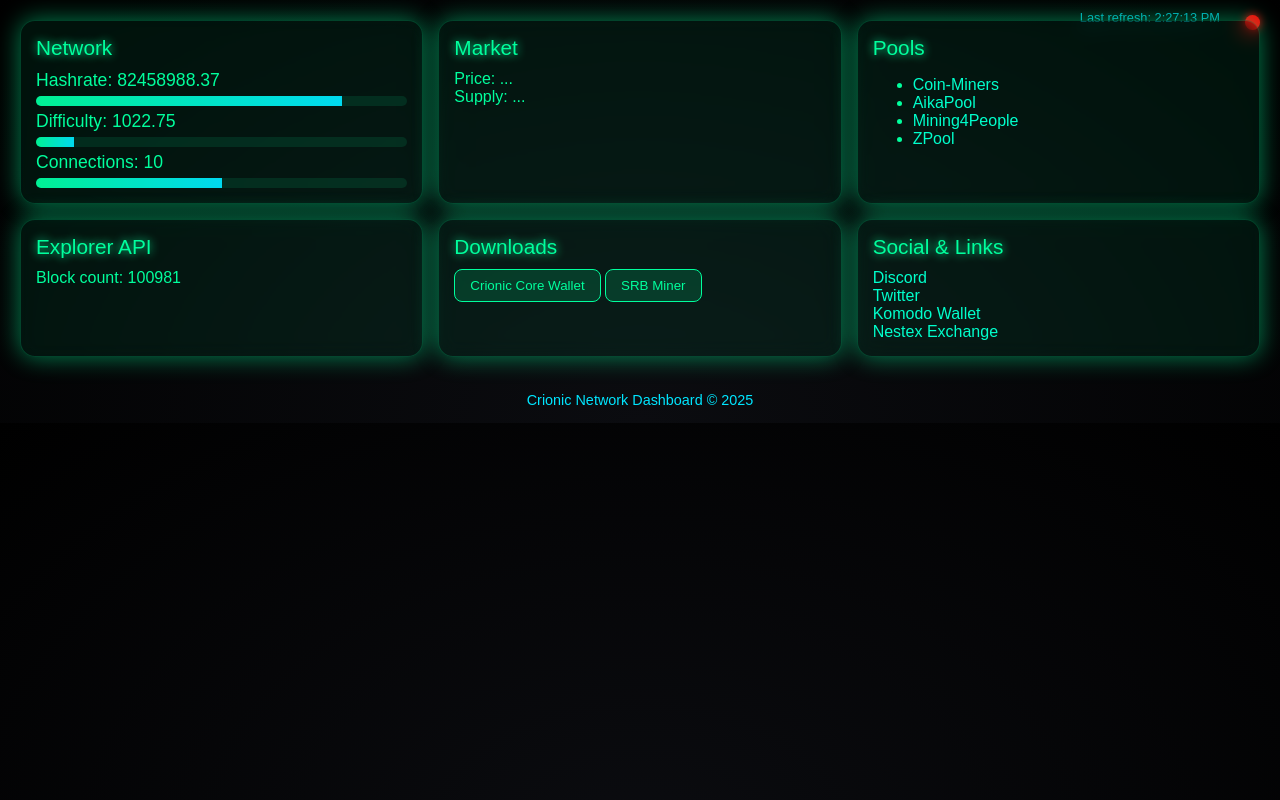
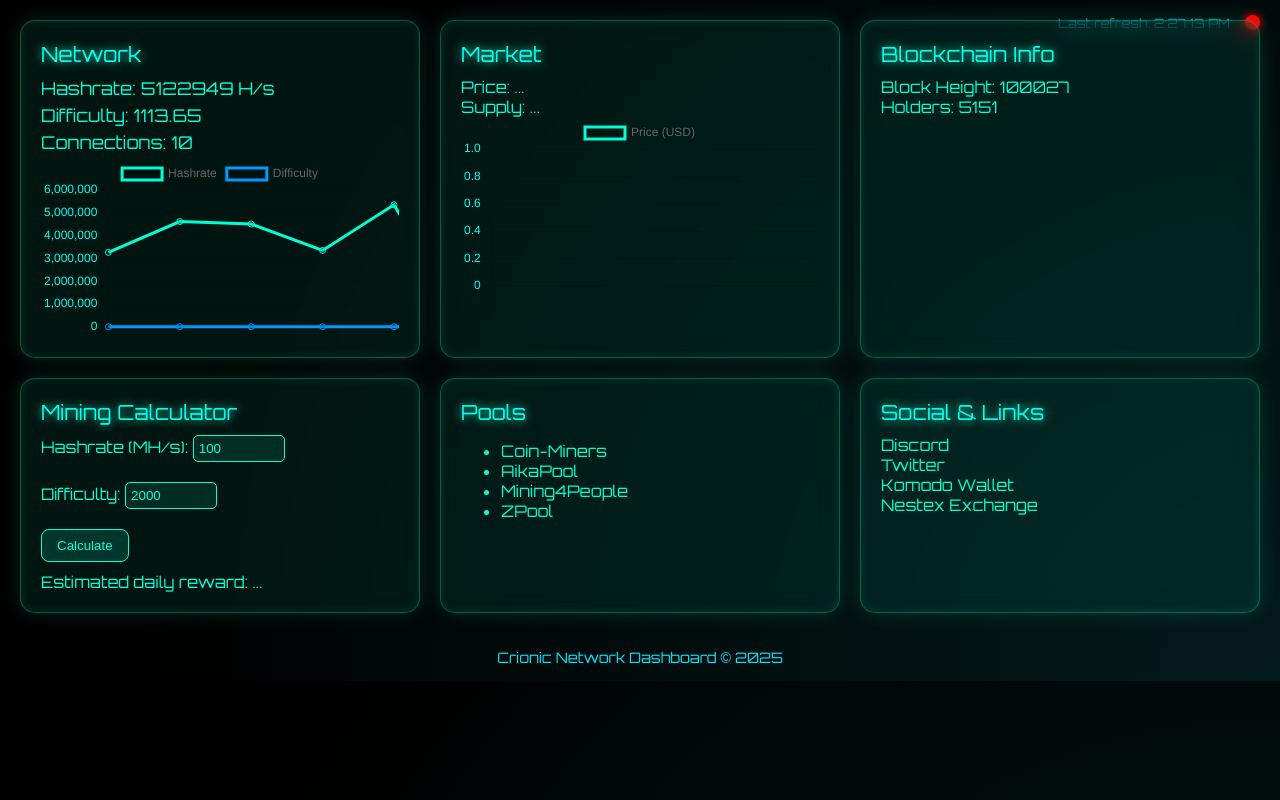
Before and after one commit to CRNCmonitor/Crionic, a plain HTML site: page index.html in a window 1280 px wide. Drawn offline with nearby package versions, Linux system fonts and the light colour scheme; no server answers.

Commit message:
Update index.html

```diff
--- a/index.html
+++ b/index.html
@@ -4,52 +4,86 @@
 <meta charset="UTF-8">
 <meta name="viewport" content="width=device-width, initial-scale=1.0">
 <title>Crionic Network Dashboard</title>
-<link rel="icon" href="https://explorer.crionic.org/favicon.ico">
+<link href="https://fonts.googleapis.com/css2?family=Orbitron:wght@400;600&display=swap" rel="stylesheet">
+<script src="https://cdn.jsdelivr.net/npm/chart.js"></script>
 <style>
 body {
   margin: 0;
   font-family: 'Orbitron', sans-serif;
-  background: radial-gradient(ellipse at bottom, #0b0c10 0%, #000000 100%);
-  color: #00ff9d;
+  background: radial-gradient(circle at bottom right, #031a1a 0%, #000000 80%);
+  color: #00ffd5;
+  overflow-x: hidden;
 }
 .container {
   display: grid;
-  grid-template-columns: repeat(3, 1fr);
-  grid-gap: 15px;
+  grid-template-columns: repeat(auto-fit, minmax(320px, 1fr));
+  grid-gap: 20px;
   padding: 20px;
 }
 .panel {
-  background: rgba(0, 255, 157, 0.07);
-  border: 1px solid rgba(0, 255, 157, 0.2);
+  background: rgba(0, 255, 200, 0.08);
+  border: 1px solid rgba(0, 255, 200, 0.3);
   border-radius: 15px;
-  backdrop-filter: blur(10px);
-  box-shadow: 0 0 20px rgba(0,255,157,0.2), inset 0 0 10px rgba(0,255,157,0.2);
-  padding: 15px;
-  animation: pulseGlow 4s infinite alternate;
+  backdrop-filter: blur(12px);
+  padding: 20px;
+  box-shadow: 0 0 20px rgba(0,255,200,0.15), inset 0 0 10px rgba(0,255,200,0.1);
+  transition: transform 0.2s ease;
 }
-@keyframes pulseGlow {
-  from { box-shadow: 0 0 10px rgba(0,255,157,0.1); }
-  to { box-shadow: 0 0 25px rgba(0,255,157,0.5); }
+.panel:hover { transform: translateY(-5px); box-shadow: 0 0 30px rgba(0,255,200,0.4); }
+.title {
+  font-size: 1.3em;
+  color: #00fff2;
+  text-shadow: 0 0 10px #00ffc6;
+  margin-bottom: 10px;
 }
-.title { font-size: 1.3em; text-shadow: 0 0 10px #00ff9d; margin-bottom: 10px; }
-.value { font-size: 1.1em; margin: 5px 0; }
-.progress { height: 10px; background: rgba(0,255,157,0.1); border-radius: 10px; overflow: hidden; }
-.progress-bar { height: 100%; width: 0%; background: linear-gradient(90deg,#00ff9d,#00e6ff); animation: pulseBar 2s infinite alternate; }
-@keyframes pulseBar { from{opacity:.7;} to{opacity:1;} }
-.footer { text-align: center; padding: 15px; font-size: .9em; color: #00e6ff; }
-a { color: #00ffcc; text-decoration: none; } a:hover { color: #fff; }
-#refresh-indicator { position: absolute; top: 10px; right: 60px; color: #00e6ff; font-size: .8em; opacity: .7; }
-#api-status { position: absolute; top: 15px; right: 20px; width: 15px; height: 15px; border-radius: 50%; background: gray; box-shadow: 0 0 10px gray; }
+.value {
+  font-size: 1.1em;
+  margin: 5px 0;
+}
 button {
-  background: rgba(0,255,157,0.15);
-  border: 1px solid #00ff9d;
-  color: #00ff9d;
+  background: rgba(0,255,200,0.15);
+  border: 1px solid #00ffd5;
+  color: #00ffd5;
   padding: 8px 15px;
   border-radius: 8px;
   cursor: pointer;
-  font-family: 'Orbitron', sans-serif;
 }
-button:hover { background: rgba(0,255,157,0.3); }
+button:hover { background: rgba(0,255,200,0.3); }
+#api-status {
+  position: fixed;
+  top: 15px;
+  right: 20px;
+  width: 15px;
+  height: 15px;
+  border-radius: 50%;
+  background: gray;
+  box-shadow: 0 0 10px gray;
+}
+#refresh-indicator {
+  position: fixed;
+  top: 15px;
+  right: 50px;
+  color: #00e6ff;
+  font-size: 0.8em;
+  opacity: 0.7;
+}
+.footer {
+  text-align: center;
+  padding: 15px;
+  font-size: 0.9em;
+  color: #00e6ff;
+}
+a { color: #00ffcc; text-decoration: none; }
+a:hover { color: #ffffff; }
+canvas { width: 100%; height: 180px; }
+input {
+  background: rgba(0,255,200,0.1);
+  border: 1px solid #00ffd5;
+  border-radius: 5px;
+  color: #00ffd5;
+  padding: 5px;
+  width: 80px;
+}
 </style>
 </head>
 <body>
@@ -60,17 +94,30 @@ button:hover { background: rgba(0,255,157,0.3); }
   <div class="panel" id="network">
     <div class="title">Network</div>
     <div class="value" id="hashrate">Hashrate: ...</div>
-    <div class="progress"><div class="progress-bar" id="hashrate-bar"></div></div>
     <div class="value" id="difficulty">Difficulty: ...</div>
-    <div class="progress"><div class="progress-bar" id="diff-bar"></div></div>
     <div class="value" id="connections">Connections: ...</div>
-    <div class="progress"><div class="progress-bar" id="conn-bar"></div></div>
+    <canvas id="networkChart"></canvas>
   </div>
 
   <div class="panel" id="market">
     <div class="title">Market</div>
     <div id="price">Price: ...</div>
     <div id="supply">Supply: ...</div>
+    <canvas id="priceChart"></canvas>
+  </div>
+
+  <div class="panel" id="blockchain">
+    <div class="title">Blockchain Info</div>
+    <div id="blockcount">Block Height: ...</div>
+    <div id="hodlers">Holders: ...</div>
+  </div>
+
+  <div class="panel" id="calc">
+    <div class="title">Mining Calculator</div>
+    <label>Hashrate (MH/s):</label> <input id="mh" type="number" value="100"><br><br>
+    <label>Difficulty:</label> <input id="diff" type="number" value="2000"><br><br>
+    <button onclick="calcProfit()">Calculate</button>
+    <div id="profitResult" style="margin-top:10px;">Estimated daily reward: ...</div>
   </div>
 
   <div class="panel" id="pools">
@@ -83,18 +130,7 @@ button:hover { background: rgba(0,255,157,0.3); }
     </ul>
   </div>
 
-  <div class="panel" id="explorer">
-    <div class="title">Explorer API</div>
-    <div id="blockcount">Block count: ...</div>
-  </div>
-
-  <div class="panel" id="downloads">
-    <div class="title">Downloads</div>
-    <button onclick="window.open('https://github.com/diabaths/Crionic-Coin/releases')">Crionic Core Wallet</button>
-    <button onclick="window.open('https://github.com/doktor83/SRBMiner-Multi/releases')">SRB Miner</button>
-  </div>
-
-  <div class="panel" id="socials">
+  <div class="panel" id="links">
     <div class="title">Social & Links</div>
     <a href="https://discord.com/invite/SKDkjcJTKM" target="_blank">Discord</a><br>
     <a href="https://x.com/CrionicCoin" target="_blank">Twitter</a><br>
@@ -106,56 +142,99 @@ button:hover { background: rgba(0,255,157,0.3); }
 <div class="footer">Crionic Network Dashboard © 2025</div>
 
 <script>
+let priceChart, networkChart;
+let prices = [], times = [];
+let hashHistory = [], diffHistory = [];
+let apiStatus = document.getElementById('api-status');
+
 async function fetchMarket() {
-  const apiStatus = document.getElementById('api-status');
-  apiStatus.style.background = 'yellow';
-  apiStatus.style.boxShadow = '0 0 10px yellow';
+  apiStatus.style.background = 'yellow'; apiStatus.style.boxShadow = '0 0 10px yellow';
   try {
     const res = await fetch('https://api.coinpaprika.com/v1/tickers/crnc-crionic');
     const data = await res.json();
-    document.getElementById('price').innerText = `Price: ${data.quotes.USD.price.toFixed(6)} USD`;
+    const price = data.quotes.USD.price;
+    document.getElementById('price').innerText = `Price: ${price.toFixed(6)} USD`;
     document.getElementById('supply').innerText = `Supply: ${data.total_supply.toLocaleString()}`;
-    apiStatus.style.background = 'lime';
-    apiStatus.style.boxShadow = '0 0 10px lime';
-  } catch (err) {
-    apiStatus.style.background = 'red';
-    apiStatus.style.boxShadow = '0 0 10px red';
-    console.error('Coinpaprika API error:', err);
+    apiStatus.style.background = 'lime'; apiStatus.style.boxShadow = '0 0 10px lime';
+    const now = new Date().toLocaleTimeString();
+    if (prices.length > 30) { prices.shift(); times.shift(); }
+    prices.push(price); times.push(now);
+    updatePriceChart();
+  } catch (e) {
+    apiStatus.style.background = 'red'; apiStatus.style.boxShadow = '0 0 10px red';
+    console.error(e);
   }
 }
 
-// Simulated data (because Crionic explorer API is currently down)
 function fetchNetworkSim() {
-  const hash = (Math.random()*1e8).toFixed(2);
-  const diff = (Math.random()*5000).toFixed(2);
-  const conn = Math.floor(Math.random()*15)+1;
-  document.getElementById('hashrate').innerText = `Hashrate: ${hash}`;
-  document.getElementById('difficulty').innerText = `Difficulty: ${diff}`;
-  document.getElementById('connections').innerText = `Connections: ${conn}`;
-  document.getElementById('hashrate-bar').style.width = `${Math.min(hash/1000000,100)}%`;
-  document.getElementById('diff-bar').style.width = `${Math.min(diff/100,100)}%`;
-  document.getElementById('conn-bar').style.width = `${Math.min(conn*5,100)}%`;
+  const h = Math.random()*5e6 + 1e6;
+  const d = Math.random()*3000 + 500;
+  const c = Math.floor(Math.random()*12)+3;
+  document.getElementById('hashrate').innerText = `Hashrate: ${h.toFixed(0)} H/s`;
+  document.getElementById('difficulty').innerText = `Difficulty: ${d.toFixed(2)}`;
+  document.getElementById('connections').innerText = `Connections: ${c}`;
+  if (hashHistory.length > 30) { hashHistory.shift(); diffHistory.shift(); }
+  hashHistory.push(h); diffHistory.push(d);
+  updateNetworkChart();
 }
 
-function fetchExplorerSim() {
-  document.getElementById('blockcount').innerText = `Block count: ${100000 + Math.floor(Math.random()*1000)}`;
+function fetchBlockchainSim() {
+  document.getElementById('blockcount').innerText = `Block Height: ${100000 + Math.floor(Math.random()*1000)}`;
+  document.getElementById('hodlers').innerText = `Holders: ${Math.floor(Math.random()*5000)+1000}`;
+}
+
+function calcProfit() {
+  const mh = parseFloat(document.getElementById('mh').value);
+  const diff = parseFloat(document.getElementById('diff').value);
+  const reward = (mh / diff) * 50; // simplified formula
+  document.getElementById('profitResult').innerText = `Estimated daily reward: ${reward.toFixed(4)} CRNC`;
 }
 
 function updateIndicator() {
-  const el = document.getElementById('refresh-indicator');
-  const now = new Date();
-  el.innerText = 'Last refresh: ' + now.toLocaleTimeString();
+  document.getElementById('refresh-indicator').innerText = 'Last refresh: ' + new Date().toLocaleTimeString();
 }
 
-// 1s refresh for network/market, 10s for explorer
+function initCharts() {
+  const ctx1 = document.getElementById('priceChart').getContext('2d');
+  const ctx2 = document.getElementById('networkChart').getContext('2d');
+  priceChart = new Chart(ctx1, {
+    type: 'line',
+    data: { labels: times, datasets: [{ label: 'Price (USD)', data: prices, borderColor: '#00ffd5', fill: false }]},
+    options: { scales: { x: { ticks: { color: '#00fff2' }}, y: { ticks: { color: '#00fff2' }}}}
+  });
+  networkChart = new Chart(ctx2, {
+    type: 'line',
+    data: { labels: Array(hashHistory.length).fill(''), datasets: [
+      { label: 'Hashrate', data: hashHistory, borderColor: '#00ffd5', fill: false },
+      { label: 'Difficulty', data: diffHistory, borderColor: '#0099ff', fill: false }
+    ]},
+    options: { scales: { x: { display: false }, y: { ticks: { color: '#00fff2' }}}}
+  });
+}
+
+function updatePriceChart() {
+  priceChart.data.labels = times;
+  priceChart.data.datasets[0].data = prices;
+  priceChart.update();
+}
+function updateNetworkChart() {
+  networkChart.data.labels = Array(hashHistory.length).fill('');
+  networkChart.data.datasets[0].data = hashHistory;
+  networkChart.data.datasets[1].data = diffHistory;
+  networkChart.update();
+}
+
+// Refresh intervals
+setInterval(fetchMarket, 1000);
 setInterval(fetchNetworkSim, 1000);
-setInterval(fetchMarket, 1000);
-setInterval(fetchExplorerSim, 10000);
+setInterval(fetchBlockchainSim, 10000);
 setInterval(updateIndicator, 1000);
 
+// Init
+initCharts();
+fetchMarket();
 fetchNetworkSim();
-fetchMarket();
-fetchExplorerSim();
+fetchBlockchainSim();
 updateIndicator();
 </script>
 </body>
```
